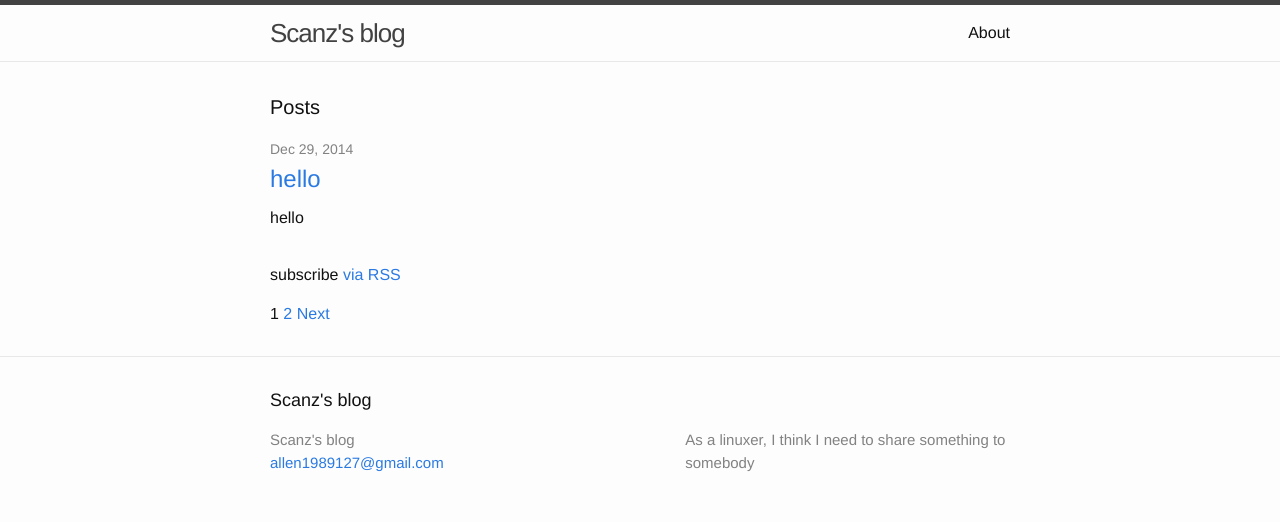
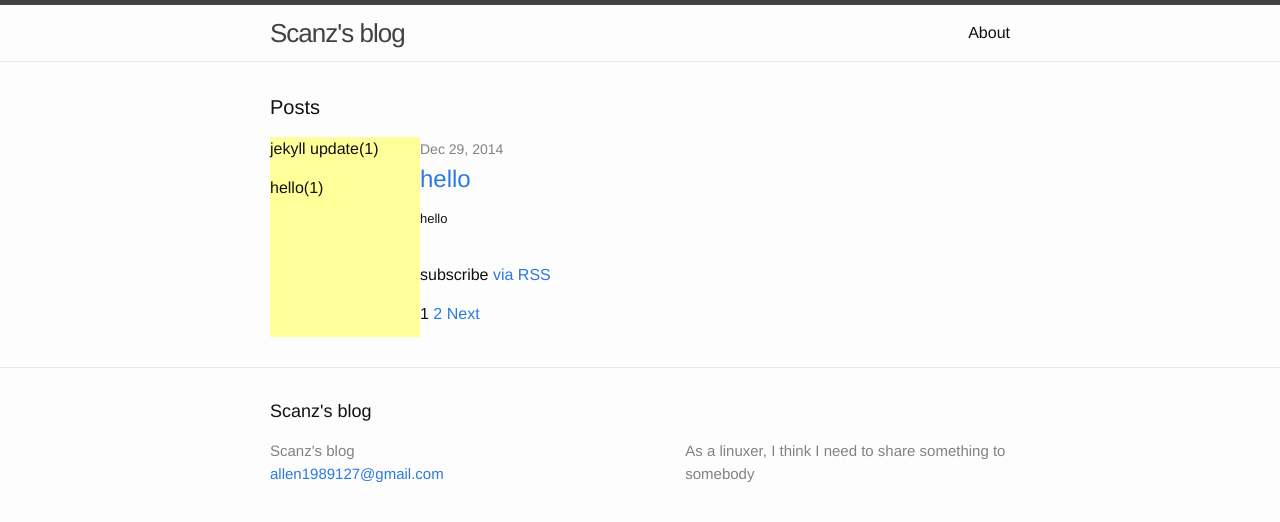
Before and after one commit to allen1989127/blog, a Jekyll site: the page built from index.html, in a window 1280 px wide. Shown: the top 522 px of the page. Built offline with Jekyll 4.4.1, drawn with Linux system fonts in a browser that asks for light colours; the list of posts is cut into pages by our own code.

Commit message:
add left list

```diff
--- a/_includes/head.html
+++ b/_includes/head.html
@@ -9,4 +9,8 @@
   <link rel="stylesheet" href="{{ "/css/main.css" | prepend: site.baseurl }}">
   <link rel="canonical" href="{{ page.url | replace:'index.html','' | prepend: site.baseurl | prepend: site.url }}">
   <link rel="alternate" type="application/rss+xml" title="{{ site.title }}" href="{{ "/feed.xml" | prepend: site.baseurl | prepend: site.url }}" />
+
+  <style type="text/css">
+  div#list {background-color:#ffff99;height:200px;width:150px;float:left;}
+  </style>
 </head>
--- a/index.html
+++ b/index.html
@@ -6,20 +6,25 @@
 
   <h1 class="page-heading">Posts</h1>
 
+  <div id="list">
+  {% for category in site.categories %}
+  <p>{{ category | first }}<span>({{ category | last | size }})</span></p>
+  {% endfor %}
+  </div>
   <ul class="post-list">
-    {% for post in paginator.posts %}
+      {% for post in paginator.posts %}
       <li>
         <span class="post-meta">{{ post.date | date: "%b %-d, %Y" }}</span>
 
         <h2>
             <p><a class="post-link" href="{{ post.url | prepend: site.baseurl }}">{{ post.title }}</a>
             {% for category in post.categories %}
-            <font size="3">{{ category }}</font>
+            <font size="2">{{ category }}</font>
             {% endfor %}
             </p>
         </h2>
       </li>
-    {% endfor %}
+      {% endfor %}
   </ul>
 
   <p class="rss-subscribe">subscribe <a href="{{ "/feed.xml" | prepend: site.baseurl }}">via RSS</a></p>
```
